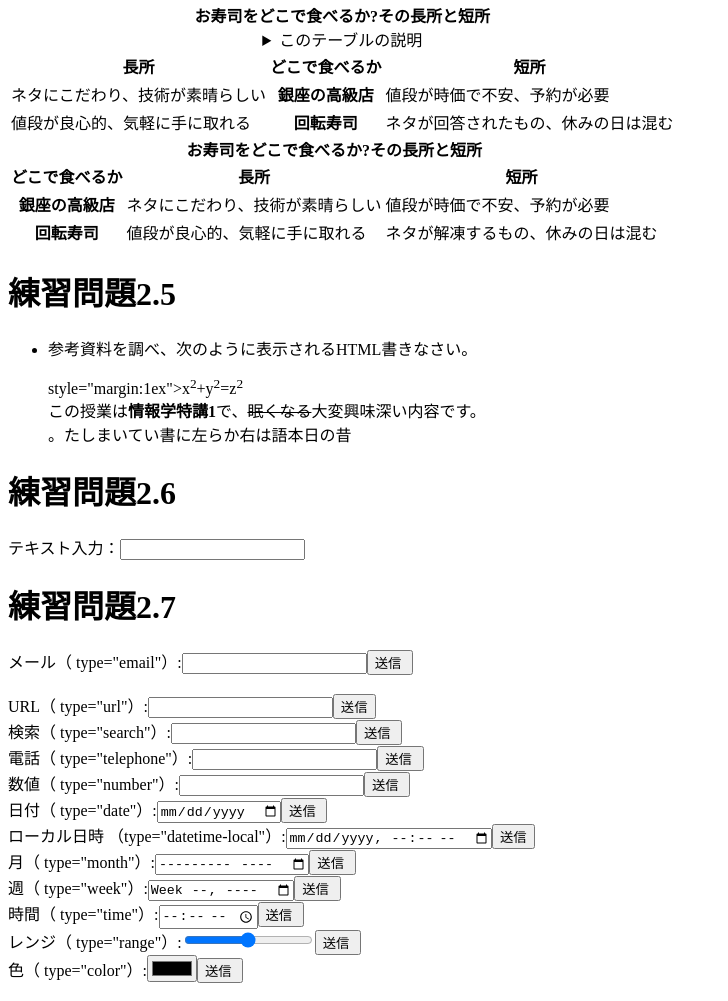
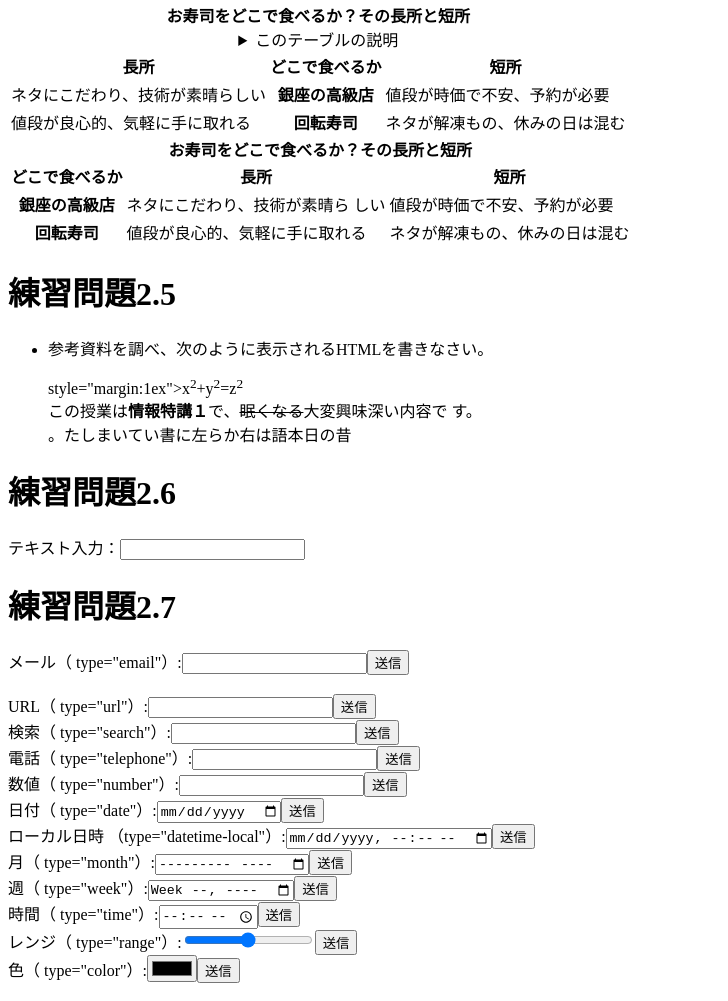
Before and after one commit to rikusi/web2024-1, a plain HTML site: page index.html in a window 1280 px wide. Shown: the part 926-1927 px from the top of the page, without its empty margins (0-728 px from the left). Drawn offline with Linux system fonts and the light colour scheme.

Commit message:
Update index.html

```diff
--- a/index.html
+++ b/index.html
@@ -2,8 +2,7 @@
 <html lang="ja">
 <head>
  <meta charset="UTF-8">
-	<title>Web開発の練習１</title>
-	<title>練習問題2.6</title>
+ <title> Web開発の練習１</title>
 </head>
 <body>
  <!--文字の大きさの練習-->
@@ -27,128 +26,152 @@
 <dt lang="ja"><dfn>色</dfn></dt>
 <dt lang="en-US"><dfn>color</dfn></dt>
 <dt lang="en-GB"><dfn>colour</dfn></dt>
-		<dd>可視光線の波長の長短によって人が視覚で感じ 分けられる色覚・色刺激のこと。</dd>
+<dd>可視光線の波長の長短によって人が視覚で感じ
+分けられる色覚・色刺激のこと。</dd>
 </dl>
-	<p>ゲームの得点は以下の順序で計算されます。</p>
+<p>ゲームの得点は以下の順序で計算されます。
+</p>
 <dl>
 <dt>金貨を獲得している場合</dt>
-		<dd>金貨1枚につき10ポイント加算されます。</dd>
+<dd>金貨一枚につき１０ポイント加算されます。
+</dd>
 <dt>銀貨を獲得している場合</dt>
-		<dd>銀貨1枚につき1ポイント加算されます。</dd>
-		<dt>枚数にかかわらず、金貨と銀貨の両方を獲得している場合</dt>
-		<dd>ボーナスポイントとして20ポイント加算されます。</dd>
+<dd>銀貨一枚につき１ポイント加算されます。</dd>
+<dt>枚数に関わらず、金貨と銀貨の両方を獲得して
+いる場合</dt>
+<dd>ボーナスポイントとして２０ポイント加算されます
+。 </dd>
 <dt>それ以外の場合</dt>
 <dd>ポイントは加算されません。</dd>
 </dl>
 <h1>練習問題2.4</h1>
 <table>
 <caption>
-			<strong>お寿司をどこで食べるか?その長所と短所</strong>
+<strong>お寿司をどこで食べるか？その長所と短所</strong>
 <details>
-				<summary>
-					このテーブルの説明
-				</summary>
-				<p>以下のテーブルでは、2番目のカラムに寿司店のタイプが入れられています。その左側にそのようなタイプのお店でお寿司を食べる場合の長所が、右側に短所が入れられています。</p>
+<summary>このテーブルの説明</summary>
+<p>以下のテーブルでは、２番目のカラムに寿司店のタイプが入れられ
+ています。その左側にそのようなタイプのお店でお寿司を食べる場合
+の長所が、右側に短所が入れられています。</p>
 </details>
 </caption>
 <thead>
-			<tr>
-				<th>長所</th>
-				<th>どこで食べるか</th>
-				<th>短所</th>
-			</tr>
+<tr><th>長所</th><th>どこで食べるか</th><th>短所</th></tr>
 </thead>
 <tbody>
-			<tr>
-				<td>ネタにこだわり、技術が素晴らしい</td>
-				<th>銀座の高級店</th>
-				<td>値段が時価で不安、予約が必要</td>
-			</tr>
-			<tr>
-				<td>値段が良心的、気軽に手に取れる</td>
-				<th>回転寿司</th>
-				<td>ネタが回答されたもの、休みの日は混む</td>
-			</tr>
+<tr><td>ネタにこだわり、技術が素晴らしい</td><th>銀座の高級店
+</th><td>値段が時価で不安、予約が必要</td></tr>
+<tr><td>値段が良心的、気軽に手に取れる</td><th>回転寿司
+</th><td>ネタが解凍もの、休みの日は混む</td></tr>
 </tbody>
 </table>
 <table>
 <caption>
-			<strong>お寿司をどこで食べるか?その長所と短所</strong>
+<strong>お寿司をどこで食べるか？その長所と短所</strong>
 </caption>
 <thead>
-			<tr>
-				<th>どこで食べるか</th>
-				<th>長所</th>
-				<th>短所</th>
-			</tr>
+<tr><th>どこで食べるか</th><th>長所</th><th>短所
+</th></tr>
 </thead>
 <tbody>
-			<tr>
-				<th>銀座の高級店</th>
-				<td>ネタにこだわり、技術が素晴らしい</td>
-				<td>値段が時価で不安、予約が必要</td>
-			</tr>
-			<tr>
-				<th>回転寿司</th>
-				<td>値段が良心的、気軽に手に取れる</td>
-				<td>ネタが解凍するもの、休みの日は混む</td>
-			</tr>
+<tr><th>銀座の高級店</th><td>ネタにこだわり、技術が素晴ら
+しい</td><td>値段が時価で不安、予約が必要</td></tr>
+<tr><th>回転寿司</th><td>値段が良心的、気軽に手に取れる
+</td><td>ネタが解凍もの、休みの日は混む</td></tr>
 </tbody>
 </table>
 <h1>練習問題2.5</h1>
 <ul>
-		<li>参考資料を調べ、次のように表示されるHTML書きなさい。
-			<p>style="margin:1ex"&gt;x<sup>2</sup>+y<sup>2</sup>=z<sup>2</sup><br>
-			この授業は<b>情報学特講1</b>で、<s>眠くなる</s>大変興味深い内容です。<br>
+<li>参考資料を調べ、次のように表示されるHTMLを書きなさい。
+<p>
+style="margin:1ex">x<sup>2</sup>+y<sup>2</sup>=z<sup>2</sup>
+<br>
+この授業は<b>情報特講１</b>で、<s>眠くなる</s>大変興味深い内容で
+す。<br>
 <bdo dir="rtl">昔の日本語は右から左に書いていました。</bdo></p>
 </li>
 </ul>
 <h1>練習問題2.6</h1>
+<!DOCTYPE html>
+<html lang-”ja”>
+<head>
 <meta charset="utf-8">
+<title>練習問題2.6</title>
+</head>
 <p>テキスト入力：<input type="text"></p>
 <h1>練習問題2.7</h1>
-	<form action="xxx.php" method="post">
-		<label>メール（ type="email"）:<input name="email" type="email"></label><input type="submit" value="送信 ">
-	</form><br>
-	<form action="xxx.php" method="post">
-		<label>URL（ type="url"）:<input name="url" type="url"></label><input type="submit" value="送信">
-	</form>
-	<form action="xxx.php" method="post">
-		<label>検索（ type="search"）:<input name="search" type="search"></label><input type="submit" value="送信 ">
-	</form>
-	<form action="xxx.php" method="post">
-		<label>電話（ type="telephone"）:<input name="tel" type="tel"></label><input type="submit" value="送信 ">
-	</form>
-	<form action="xxx.php" method="post">
-		<label>数値（ type="number"）:<input name="number" type="number"></label><input type="submit" value="送信 ">
-	</form>
-	<form action="xxx.php" method="post">
-		<label>日付（ type="date"）:<input name="date" type="date"></label><input type="submit" value="送信 ">
-	</form>
-	<form action="xxx.php" method="post">
-		<label>ローカル日時 （type="datetime-local"）:<input name="datetime-local" type="datetime-local"></label><input type="submit" value="送信">
-	</form>
-	<form action="xxx.php" method="post">
-		<label>月（ type="month"）:<input name="month" type="month"></label><input type="submit" value="送信 ">
-	</form>
-	<form action="xxx.php" method="post">
-		<label>週（ type="week"）:<input name="week" type="week"></label><input type="submit" value="送信 ">
-	</form>
-	<form action="xxx.php" method="post">
-		<label>時間（ type="time"）:<input name="time" type="time"></label><input type="submit" value="送信 ">
-	</form>
-	<form action="xxx.php" method="post">
-		<label>レンジ（ type="range"）:<input name="range" type="range"></label><input type="submit" value="送信 ">
-	</form>
-	<form action="xxx.php" method="post">
-		<label>色（ type="color"）:<input name="color" type="color"></label><input type="submit" value="送信 ">
-	</form>
+<form action="xxx.php" method="post"><label>メール（
+type="email"）:<input type="email"
+name="email"></label><input type="submit" value="送信
+"></form>
+<br>
+<form action="xxx.php" method="post"><label>URL（
+type="url"）:<input type="url" name="url"></label><input
+type="submit" value="送信"></form>
+<form action="xxx.php" method="post"><label>検索（
+type="search"）:<input type="search"
+name="search"></label><input type="submit" value="送信
+"></form>
+<form action="xxx.php" method="post"><label>電話（
+type="telephone"）:<input type="tel"
+name="tel"></label><input type="submit" value="送信
+"></form>
+<form action="xxx.php" method="post"><label>数値（
+type="number"）:<input type="number"
+name="number"></label><input type="submit" value="送信
+"></form>
+<form action="xxx.php" method="post"><label>日付（
+type="date"）:<input type="date"
+name="date"></label><input type="submit" value="送信
+"></form>
+<form action="xxx.php" method="post"><label>ローカル日時
+（type="datetime-local"）:<input type="datetime-local"
+name="datetime-local"></label><input type="submit"
+value="送信"></form>
+<form action="xxx.php" method="post"><label>月（
+type="month"）:<input type="month"
+name="month"></label><input type="submit" value="送信
+"></form>
+<form action="xxx.php" method="post"><label>週（
+type="week"）:<input type="week"
+name="week"></label><input type="submit" value="送信
+"></form>
+<form action="xxx.php" method="post"><label>時間（
+type="time"）:<input type="time"
+name="time"></label><input type="submit" value="送信
+"></form>
+<form action="xxx.php" method="post"><label>レンジ（
+type="range"）:<input type="range"
+name="range"></label><input type="submit" value="送信
+"></form>
+<form action="xxx.php" method="post"><label>色（
+type="color"）:<input type="color"
+name="color"></label><input type="submit" value="送信
+"></form>
 <h1>練習問題2.8</h1>
-	<p><label>名前：<input maxlength="20" name="name" size="30" type="text"></label></p>
-	<p><label>パスワード：<input maxlength="4" name="pass" size="6" type="password"></label></p>
-	<p>学年： <label><input name="gakunen" type="radio" value="1">１年生</label> <label><input name="gakunen" type="radio" value="2">２年生</label> <label><input name="gakunen" type="radio" value="3">３年生</label> <label><input name="gakunen" type="radio" value="4">４年生</label> <label><input name="gakunen" type="radio" value="5">５年生</label> <label><input name="gakunen" type="radio" value="6">６年生</label></p>
-	<p>好きな課目： <label><input name="kamoku" type="checkbox" value="kokugo">国語</label> <label><input name="kamoku" type="checkbox" value="eigo">英語</label> <label><input name="kamoku" type="checkbox" value="sansu">算数</label> <label><input name="kamoku" type="checkbox" value="rika">理科</label> <label><input name="kamoku" type="checkbox" value="syakai">社会</label> <label><input name="kamoku" type="checkbox" value="taiiku">体育</label></p>
-	<p><label>宿題ファイル：<input name="syukudai" type="file"></label></p>
-	<p><input type="submit" value="送信"> <input type="reset" value="リセット"></p>
+<p><label>名前：<input type="text" name="name" size="30" maxlength="20"></label></p>
+<p><label>パスワード：<input type="password" name="pass" size="6"
+maxlength="4"></label></p>
+<p>学年：
+<label><input type="radio" name="gakunen" value="1">１年生</label>
+<label><input type="radio" name="gakunen" value="2">２年生</label>
+<label><input type="radio" name="gakunen" value="3">３年生</label>
+<label><input type="radio" name="gakunen" value="4">４年生</label>
+<label><input type="radio" name="gakunen" value="5">５年生</label>
+<label><input type="radio" name="gakunen" value="6">６年生</label>
+</p>
+<p>好きな課目：
+<label><input type="checkbox" name="kamoku" value="kokugo">国語</label>
+<label><input type="checkbox" name="kamoku" value="eigo">英語</label>
+<label><input type="checkbox" name="kamoku" value="sansu">算数</label>
+<label><input type="checkbox" name="kamoku" value="rika">理科</label>
+<label><input type="checkbox" name="kamoku" value="syakai">社会</label>
+<label><input type="checkbox" name="kamoku" value="taiiku">体育</label>
+</p>
+<p><label>宿題ファイル：<input type="file" name="syukudai"></label></p>
+<p>
+<input type="submit" value="送信">
+<input type="reset" value="リセット">
+</p>
 </body>
 </html>
```
Lines whose indentation alone changed are shown as unchanged.
